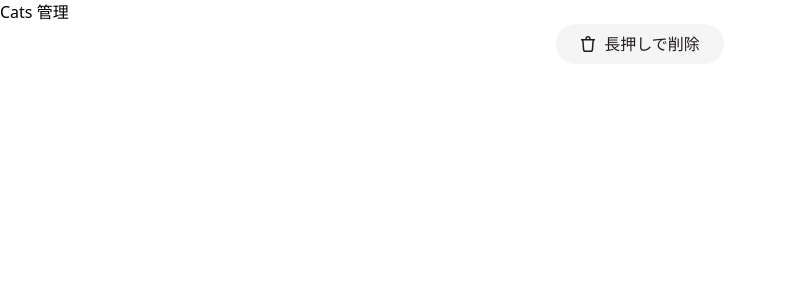
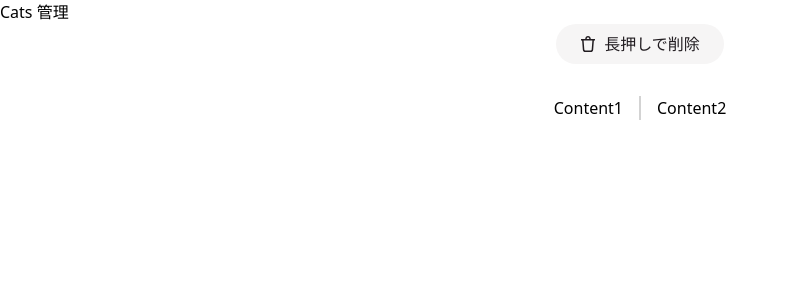
Before and after one commit to daikiku10/nestjs-study, a React (Vite) app in the folder frontend/: page / in a window 1280 px wide. Shown: the top 300 px of the page, without its empty margins (0-788 px from the left). Built offline with nearby package versions, Linux system fonts and the light colour scheme.

Commit message:
縦の区切り線

```diff
--- a/frontend/src/App.tsx
+++ b/frontend/src/App.tsx
@@ -9,6 +9,13 @@ function App() {
       <div className="flex items-center justify-center">
         <ChipPathButton />
       </div>
+
+      <div className="flex items-center justify-center">
+        <section className="section">
+          <div className="section__item section__item--start">Content1</div>
+          <div className="section__item">Content2</div>
+        </section>
+      </div>
     </div>
   );
 }
--- a/frontend/src/index.css
+++ b/frontend/src/index.css
@@ -1,4 +1,19 @@
 @import "tailwindcss";
+.section {
+  @apply flex gap-4 max-w-[700px] my-8 mx-auto items-center;
+}
+
+.section::before {
+  @apply content-[""] border border-[#d3d3d3] self-stretch;
+}
+
+.section__item {
+  @apply flex-1;
+}
+
+.section__item--start {
+  @apply -order-1;
+}
 
 /* tailwindcssではclip-pathが標準ではないため */
 .hold-overlay {
```
